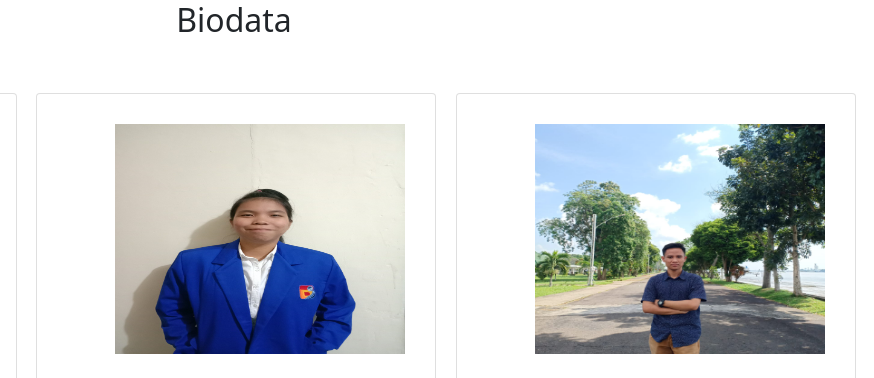
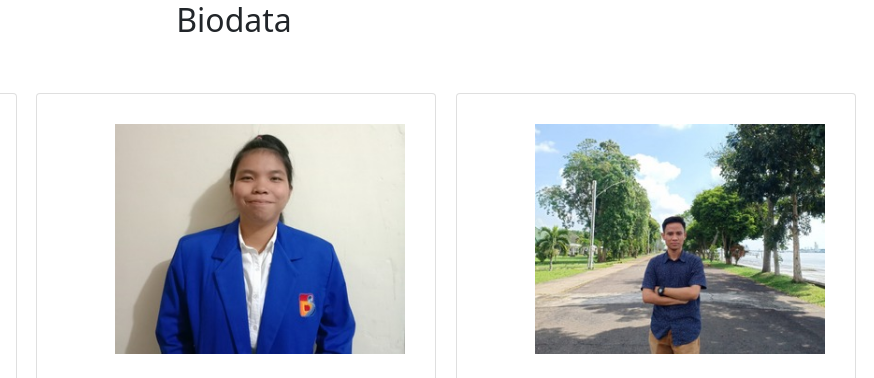
Before and after one commit to nicofrnnd/cobain, a plain HTML site: page index.html in a window 1280 px wide. Shown: the top 378 px of the page, 406-1280 px from the left. Drawn offline with nearby package versions, Linux system fonts and the light colour scheme.

Commit message:
Update index.html

```diff
--- a/index.html
+++ b/index.html
@@ -23,7 +23,7 @@
       <div class="headcard">
         <img src="assets/aye1.jpeg" class="card-img-top" alt="..." style="display:100px ; width: 310px; height: 250px;">
       </div>
-      <!--<img src="assets/saye.jpeg" class="card-img-top" alt="..." style="display:100px ; width: 310px; height: 250px;">-->
+      <!--<img src="assets/aye1.jpeg" class="card-img-top" alt="..." style="display:100px ; width: 310px; height: 250px;">-->
       <div class="card-body">
         <h7 class="card-title " style="color:blue;"><b>Tentang saya</b></h7>
         <div class="row">
@@ -80,7 +80,7 @@
   <div class="col"">
     <div class="card">
       <div class="headcard">
-        <img src="assets/wahed.jpg" class="card-img-top" alt="..." style="display:100px ; width: 310px; height: 250px;">
+        <img src="assets/wahed1.jpg" class="card-img-top" alt="..." style="display:100px ; width: 310px; height: 250px;">
       </div>
       <div class="card-body">
         <h7 class="card-title " style="color:blue;"><b>Tentang saya</b></h7>
@@ -139,7 +139,7 @@
   <div class="col"">
     <div class="card">
       <div class="headcard">
-        <img src="assets/iqbal.jpg" class="card-img-top" alt="..." style="display:100px ; width: 310px; height: 250px;">
+        <img src="assets/iqbal1.jpg" class="card-img-top" alt="..." style="display:100px ; width: 310px; height: 250px;">
       </div>
       <div class="card-body">
         <h7 class="card-title " style="color:blue;"><b>Tentang saya</b></h7>
```
